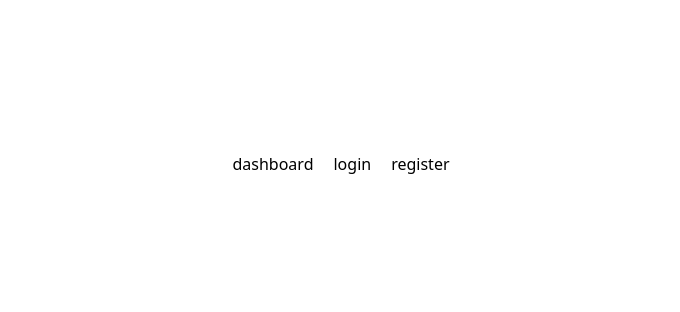
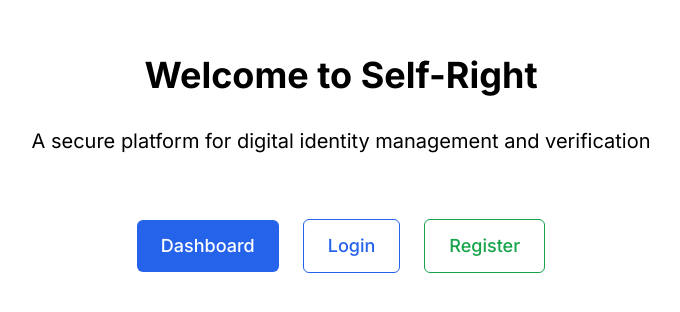
Before and after one commit to yuduok/self-right, a Next.js app: page / in a window 1280 px wide. Shown: the part 236-548 px from the top of the page, without its empty margins (299-979 px from the left). Built offline with nearby package versions, Linux system fonts and the light colour scheme.

Commit message:
improvement
some improvement
- add loading page
- add not-found page
- change the layout and home file,make the main page more reasonable
- change middleware rule
- add fetch cache
- add a markdown to explain the improvement

```diff
--- a/next.config.mjs
+++ b/next.config.mjs
@@ -1,4 +1,35 @@
 /** @type {import('next').NextConfig} */
-const nextConfig = {};
+const nextConfig = {
+  // Enable React Strict Mode for better development experience and to catch potential issues
+  reactStrictMode: true,
+
+  // Optimize package imports to reduce bundle size
+  experimental: {
+    // Only import used modules from these packages
+    optimizePackageImports: ['antd', 'lucide-react'],
+
+    // Enable script workers for better performance
+    nextScriptWorkers: true,
+  },
+
+  // Image optimization configuration
+  images: {
+    // Set minimum cache TTL for optimized images (in seconds)
+    minimumCacheTTL: 60,
+    // Domains from which to allow external images
+    domains: [],
+  },
+
+  // HTTP Agent options for better network performance
+  httpAgentOptions: {
+    keepAlive: true,
+  },
+
+  // Compress responses for better network performance
+  compress: true,
+
+  // Optimize production builds
+  swcMinify: true,
+};
 
 export default nextConfig;
--- a/package.json
+++ b/package.json
@@ -22,6 +22,7 @@
     "zustand": "^5.0.0-rc.2"
   },
   "devDependencies": {
+    "@builder.io/partytown": "^0.10.3",
     "autoprefixer": "^10.4.20",
     "postcss": "^8.4.45",
     "tailwindcss": "^3.4.11"
--- a/src/app/layout.js
+++ b/src/app/layout.js
@@ -1,14 +1,34 @@
 import "./globals.css";
+import { Inter } from 'next/font/google';
+
+// Optimize font loading with proper subset
+const inter = Inter({
+  subsets: ['latin'],
+  display: 'swap',
+  variable: '--font-inter',
+});
 
 export const metadata = {
-  title: "Create Next App",
-  description: "Generated by create next app",
+  title: "Self-Right - Digital Identity Management",
+  description: "A secure platform for digital identity management and verification",
+  viewport: {
+    width: 'device-width',
+    initialScale: 1,
+    maximumScale: 5,
+  },
+  themeColor: '#ffffff',
+};
+
+export const viewport = {
+  themeColor: '#ffffff',
+  width: 'device-width',
+  initialScale: 1,
 };
 
 export default function RootLayout({ children }) {
   return (
-    <html lang="en">
-      <body>
+    <html lang="en" className={inter.variable}>
+      <body className={`font-sans ${inter.className}`}>
         {children}
       </body>
     </html>
--- /dev/null
+++ b/src/app/loading.js
@@ -0,0 +1,11 @@
+// This is a Server Component by default
+export default function Loading() {
+  return (
+    <div className="flex items-center justify-center min-h-screen">
+      <div className="flex flex-col items-center space-y-4">
+        <div className="w-12 h-12 border-t-4 border-b-4 border-blue-500 rounded-full animate-spin"></div>
+        <p className="text-xl font-medium">Loading...</p>
+      </div>
+    </div>
+  );
+}
--- /dev/null
+++ b/src/app/not-found.js
@@ -0,0 +1,22 @@
+import Link from 'next/link';
+
+export default function NotFound() {
+  return (
+    <div className="flex items-center justify-center min-h-screen bg-gray-50">
+      <div className="text-center p-8 max-w-md">
+        <h1 className="text-6xl font-bold text-gray-900 mb-4">404</h1>
+        <h2 className="text-2xl font-medium text-gray-700 mb-6">Page Not Found</h2>
+        <p className="text-gray-600 mb-8">
+          The page you are looking for might have been removed, had its name changed,
+          or is temporarily unavailable.
+        </p>
+        <Link
+          href="/"
+          className="px-6 py-3 text-white bg-blue-600 rounded-md hover:bg-blue-700 transition-colors"
+        >
+          Return Home
+        </Link>
+      </div>
+    </div>
+  );
+}
--- a/src/app/page.js
+++ b/src/app/page.js
@@ -1,19 +1,45 @@
 import Link from "next/link";
+import Image from "next/image";
 
+// This is a Server Component by default in Next.js App Router
 export default function Home() {
   return (
-    <>
-      <div className="flex items-center justify-center h-screen gap-5">
-        <Link href="/dashboard">
-          dashboard
-        </Link>
-        <Link href="/login">
-          login
-        </Link>
-        <Link href="/register">
-          register
-        </Link>
+    <main className="flex min-h-screen flex-col items-center justify-center p-6">
+      <div className="flex flex-col items-center justify-center w-full max-w-4xl gap-8">
+        <h1 className="text-4xl font-bold text-center">
+          Welcome to Self-Right
+        </h1>
+
+        <p className="text-xl text-center max-w-2xl">
+          A secure platform for digital identity management and verification
+        </p>
+
+        <div className="flex flex-wrap items-center justify-center gap-6 mt-8">
+          <Link
+            href="/dashboard"
+            className="px-6 py-3 text-lg font-medium text-white bg-blue-600 rounded-md hover:bg-blue-700 transition-colors"
+            prefetch={true}
+          >
+            Dashboard
+          </Link>
+
+          <Link
+            href="/login"
+            className="px-6 py-3 text-lg font-medium text-blue-600 border border-blue-600 rounded-md hover:bg-blue-50 transition-colors"
+            prefetch={true}
+          >
+            Login
+          </Link>
+
+          <Link
+            href="/register"
+            className="px-6 py-3 text-lg font-medium text-green-600 border border-green-600 rounded-md hover:bg-green-50 transition-colors"
+            prefetch={true}
+          >
+            Register
+          </Link>
+        </div>
       </div>
-    </>
+    </main>
   );
 }
--- a/src/middware.js
+++ b/src/middware.js
@@ -1,15 +1,51 @@
 import { NextResponse } from 'next/server';
 
 export function middleware(request) {
+  // Get the pathname from the URL
+  const pathname = request.nextUrl.pathname;
+  const response = NextResponse.next();
+
+  // Authentication check
   const token = request.cookies.get('token')?.value;
-
-  if (!token && !request.nextUrl.pathname.startsWith('/login')) {
+  if (!token &&
+      !pathname.startsWith('/login') &&
+      !pathname.startsWith('/register') &&
+      !pathname.startsWith('/_next') &&
+      !pathname.startsWith('/api') &&
+      pathname !== '/') {
     return NextResponse.redirect(new URL('/login', request.url));
   }
 
-  return NextResponse.next();
+  // Add security headers
+  response.headers.set('X-DNS-Prefetch-Control', 'on');
+  response.headers.set('Strict-Transport-Security', 'max-age=63072000; includeSubDomains; preload');
+  response.headers.set('X-XSS-Protection', '1; mode=block');
+  response.headers.set('X-Frame-Options', 'SAMEORIGIN');
+  response.headers.set('X-Content-Type-Options', 'nosniff');
+
+  // Set cache control for static assets
+  if (
+    pathname.startsWith('/_next/static') ||
+    pathname.startsWith('/images') ||
+    pathname.includes('.svg') ||
+    pathname.includes('.jpg') ||
+    pathname.includes('.png')
+  ) {
+    response.headers.set(
+      'Cache-Control',
+      'public, max-age=31536000, immutable'
+    );
+  }
+
+  return response;
 }
 
 export const config = {
-  matcher: ['/dashboard/:path*']
+  matcher: [
+    // Match all paths except for API routes that handle their own caching
+    '/((?!api/avatar/download|api/face).*)',
+    // Match all static files
+    '/_next/static/:path*',
+    '/images/:path*',
+  ],
 };
--- /dev/null
+++ b/src/utils/fetchWithCache.js
@@ -0,0 +1,54 @@
+import { cache } from 'react';
+import 'server-only';
+
+/**
+ * Cached fetch function for server components
+ * Uses React's cache function to memoize fetch requests
+ */
+export const fetchWithCache = cache(async (url, options = {}) => {
+  try {
+    const response = await fetch(url, {
+      ...options,
+      next: {
+        // Default revalidation time of 60 seconds
+        revalidate: options.revalidate || 60,
+      },
+    });
+
+    if (!response.ok) {
+      throw new Error(`Fetch error: ${response.status} ${response.statusText}`);
+    }
+
+    return await response.json();
+  } catch (error) {
+    console.error('Fetch with cache error:', error);
+    throw error;
+  }
+});
+
+/**
+ * Preload function to start data fetching early
+ * Can be exported from a component to allow parent components to trigger data loading
+ */
+export const preload = (url, options) => {
+  void fetchWithCache(url, options);
+};
+
+/**
+ * Fetch function for client components
+ * Uses SWR-like pattern with custom cache implementation
+ */
+export async function clientFetch(url, options = {}) {
+  try {
+    const response = await fetch(url, options);
+
+    if (!response.ok) {
+      throw new Error(`Fetch error: ${response.status} ${response.statusText}`);
+    }
+
+    return await response.json();
+  } catch (error) {
+    console.error('Client fetch error:', error);
+    throw error;
+  }
+}
```
Also changed, not shown: 2 other files (tests, documents, lock files or other folders).
